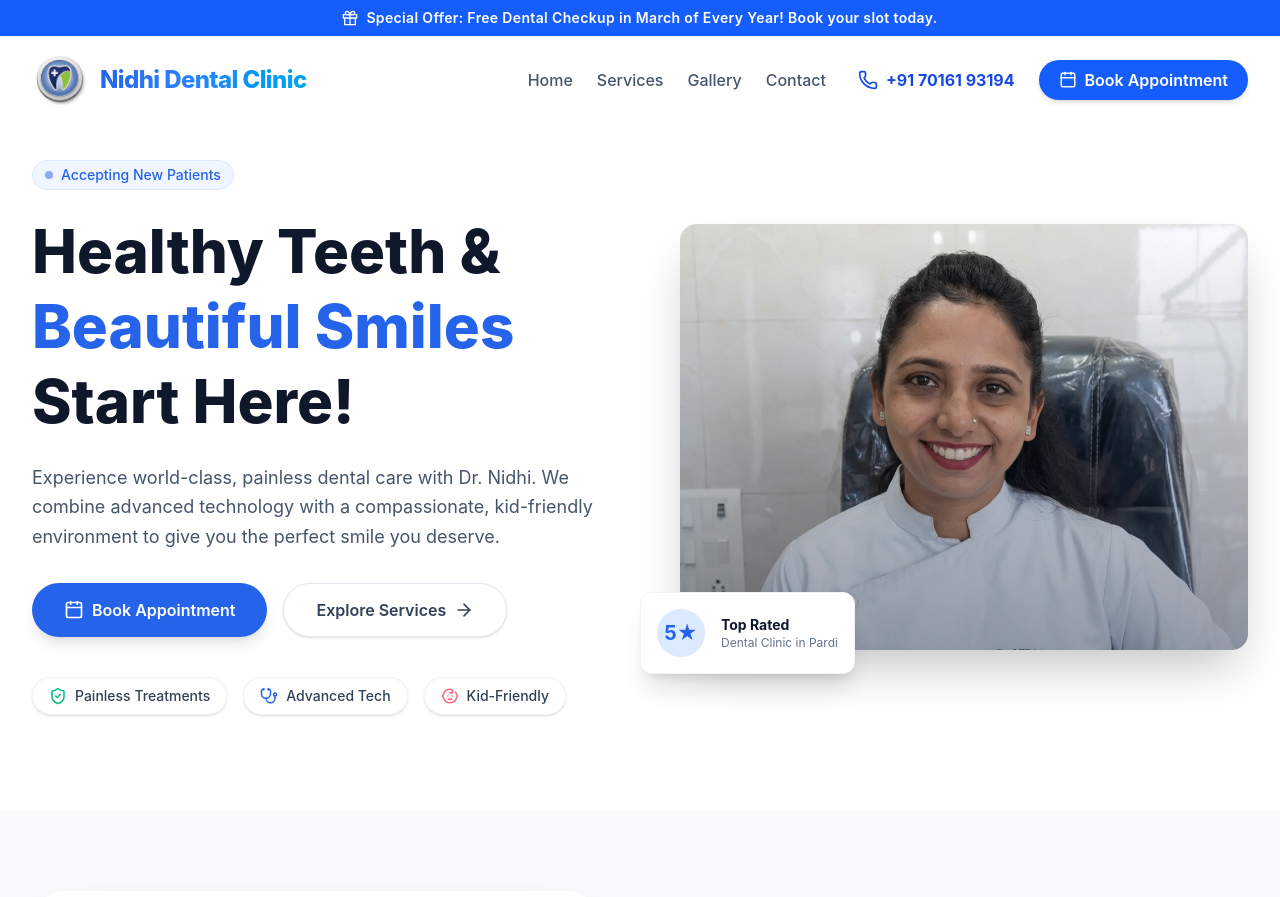
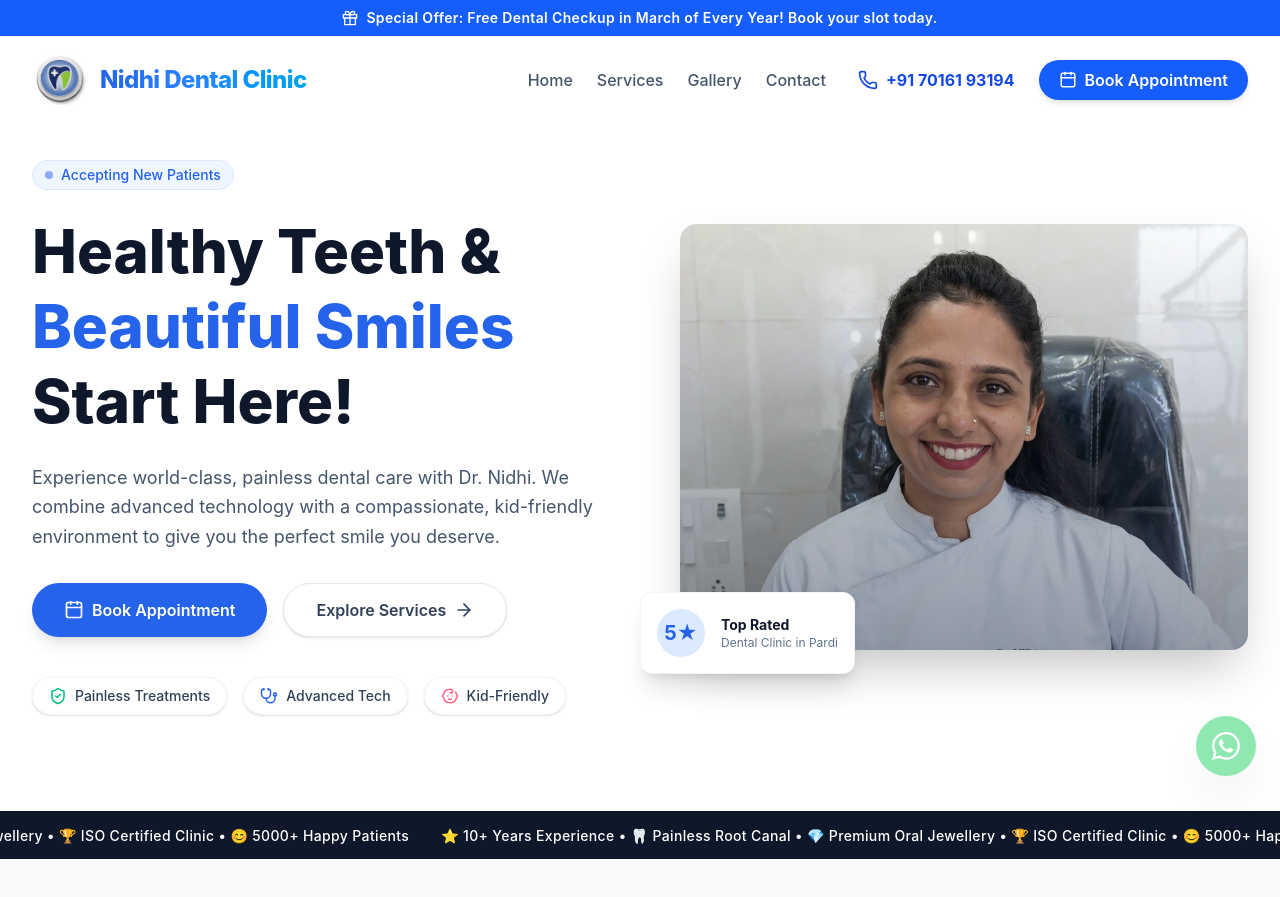
Before and after one commit to mahakal404/Nidhi-Dental-Clinic-2, a React (Vite) app: page / in a window 1280 px wide. Shown: the top 897 px of the page. Built offline with nearby package versions, Linux system fonts and the light colour scheme.

Commit message:
Ultra-Premium Upgrade: Added scroll animations, infinite marquee, floating WhatsApp button, and social meta tags

```diff
--- a/index.html
+++ b/index.html
@@ -4,7 +4,10 @@
     <meta charset="UTF-8" />
     <link rel="icon" type="image/svg+xml" href="/favicon.svg" />
     <meta name="viewport" content="width=device-width, initial-scale=1.0" />
-    <title>nidhi-dental-clinic-2</title>
+    <meta property="og:title" content="Nidhi Dental Clinic | Best Dental Care" />
+    <meta property="og:description" content="Experience world-class, painless dental care with Dr. Nidhi. Book your appointment today!" />
+    <meta property="og:image" content="/drnidhi7.webp" />
+    <title>Nidhi Dental Clinic | Best Dental Care</title>
   </head>
   <body>
     <div id="root"></div>
--- a/src/App.tsx
+++ b/src/App.tsx
@@ -1,6 +1,7 @@
 
 import Navbar from './components/Navbar';
 import Hero from './components/Hero';
+import Marquee from './components/Marquee';
 import About from './components/About';
 import Services from './components/Services';
 import Transformations from './components/Transformations';
@@ -11,10 +12,11 @@
 
 function App() {
   return (
-    <div className="min-h-screen font-sans bg-white overflow-x-hidden">
+    <div className="min-h-screen font-sans bg-white overflow-x-hidden relative">
       <Navbar />
       <main>
         <Hero />
+        <Marquee />
         <About />
         <Services />
         <Transformations />
@@ -23,6 +25,25 @@
         <Contact />
       </main>
       <Footer />
+
+      {/* Floating WhatsApp Button */}
+      <a
+        href="https://wa.me/917016193194?text=Hello%20Dr.%20Nidhi,%20I%20want%20to%20book%20an%20appointment."
+        target="_blank"
+        rel="noopener noreferrer"
+        className="fixed bottom-6 right-6 z-[100] bg-[#25D366] text-white p-4 rounded-full shadow-2xl hover:scale-110 transition-transform flex items-center justify-center animate-[pulse_2s_ease-in-out_infinite]"
+        aria-label="Chat on WhatsApp"
+      >
+        <svg
+          xmlns="http://www.w3.org/2000/svg"
+          width="28"
+          height="28"
+          fill="currentColor"
+          viewBox="0 0 16 16"
+        >
+          <path d="M13.601 2.326A7.85 7.85 0 0 0 7.994 0C3.627 0 .068 3.558.064 7.926c0 1.399.366 2.76 1.057 3.965L0 16l4.204-1.102a7.9 7.9 0 0 0 3.79.965h.004c4.368 0 7.926-3.558 7.93-7.93A7.9 7.9 0 0 0 13.6 2.326zM7.994 14.521a6.6 6.6 0 0 1-3.356-.92l-.24-.144-2.494.654.666-2.433-.156-.251a6.56 6.56 0 0 1-1.007-3.505c0-3.626 2.957-6.584 6.591-6.584a6.56 6.56 0 0 1 4.66 1.931 6.56 6.56 0 0 1 1.928 4.66c-.004 3.639-2.961 6.592-6.592 6.592m3.615-4.934c-.197-.099-1.17-.578-1.353-.646-.182-.065-.315-.099-.445.099-.133.197-.513.646-.627.775-.114.133-.232.148-.43.05-.197-.1-.836-.308-1.592-.985-.59-.525-.985-1.175-1.103-1.372-.114-.198-.011-.304.088-.403.087-.088.197-.232.296-.346.1-.114.133-.198.198-.33.065-.134.034-.248-.015-.347-.05-.099-.445-1.076-.612-1.47-.16-.389-.323-.335-.445-.34-.114-.007-.247-.007-.38-.007a.73.73 0 0 0-.529.247c-.182.198-.691.677-.691 1.654s.71 1.916.81 2.049c.098.133 1.394 2.132 3.383 2.992.47.205.84.326 1.129.418.475.152.904.129 1.246.08.38-.058 1.171-.48 1.338-.943.164-.464.164-.86.114-.943-.049-.084-.182-.133-.38-.232z" />
+        </svg>
+      </a>
     </div>
   );
 }
--- a/src/components/Gallery.tsx
+++ b/src/components/Gallery.tsx
@@ -41,10 +41,10 @@
             <motion.div
               key={image.id}
               className="relative rounded-xl overflow-hidden shadow-sm hover:shadow-lg hover:-translate-y-1 transition-all duration-300 group"
-              initial={{ opacity: 0, scale: 0.95 }}
-              whileInView={{ opacity: 1, scale: 1 }}
+              initial={{ opacity: 0, y: 30 }}
+              whileInView={{ opacity: 1, y: 0 }}
               viewport={{ once: true, margin: "-50px" }}
-              transition={{ duration: 0.5, delay: index * 0.1 }}
+              transition={{ duration: 0.7, ease: "easeOut", delay: index * 0.1 }}
             >
               <img
                 src={image.url}
--- /dev/null
+++ b/src/components/Marquee.tsx
@@ -0,0 +1,19 @@
+import React from 'react';
+
+const Marquee = () => {
+  const content = "⭐ 10+ Years Experience  •  🦷 Painless Root Canal  •  💎 Premium Oral Jewellery  •  🏆 ISO Certified Clinic  •  😊 5000+ Happy Patients";
+
+  // We duplicate the content to make the infinite scroll seamless
+  return (
+    <div className="bg-slate-900 text-white py-3 overflow-hidden whitespace-nowrap">
+      <div className="inline-block animate-marquee">
+        <span className="mx-4 text-sm font-medium tracking-wide">{content}</span>
+        <span className="mx-4 text-sm font-medium tracking-wide">{content}</span>
+        <span className="mx-4 text-sm font-medium tracking-wide">{content}</span>
+        <span className="mx-4 text-sm font-medium tracking-wide">{content}</span>
+      </div>
+    </div>
+  );
+};
+
+export default Marquee;
--- a/src/components/Services.tsx
+++ b/src/components/Services.tsx
@@ -73,7 +73,7 @@
 
 const itemVariants = {
   hidden: { opacity: 0, y: 30 },
-  show: { opacity: 1, y: 0, transition: { duration: 0.5 } },
+  show: { opacity: 1, y: 0, transition: { duration: 0.7, ease: "easeOut" } },
 };
 
 const Services = () => {
--- a/src/components/Transformations.tsx
+++ b/src/components/Transformations.tsx
@@ -47,7 +47,7 @@
               initial={{ opacity: 0, y: 30 }}
               whileInView={{ opacity: 1, y: 0 }}
               viewport={{ once: true, margin: "-50px" }}
-              transition={{ duration: 0.5, delay: index * 0.1 }}
+              transition={{ duration: 0.7, ease: "easeOut", delay: index * 0.1 }}
             >
               <div className="overflow-hidden">
                 <img
--- a/src/index.css
+++ b/src/index.css
@@ -29,4 +29,13 @@
     50% { background-position: 100% 50%; }
     100% { background-position: 0% 50%; }
   }
+
+  .animate-marquee {
+    animation: marquee 25s linear infinite;
+  }
+
+  @keyframes marquee {
+    0% { transform: translateX(0%); }
+    100% { transform: translateX(-50%); }
+  }
 }
```
